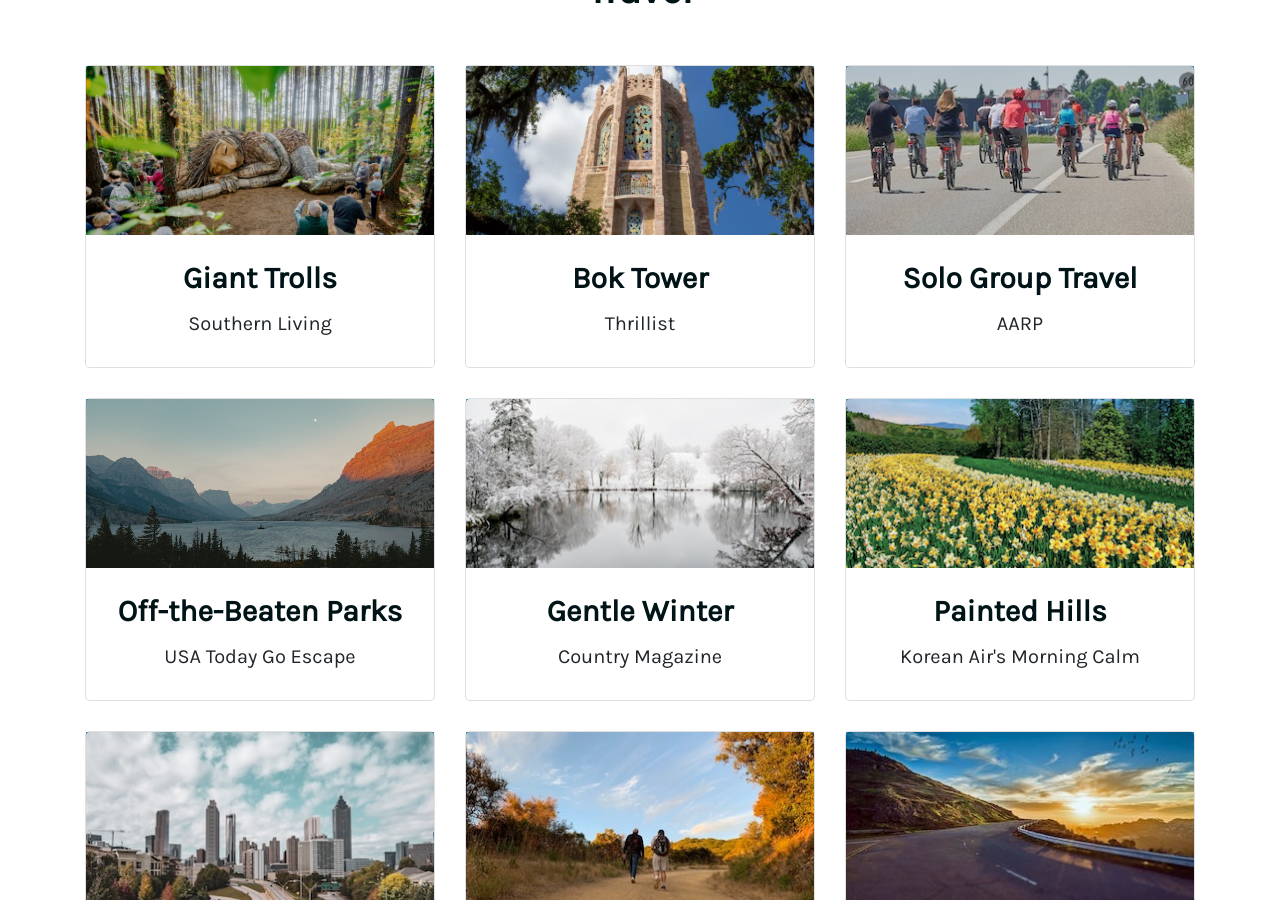
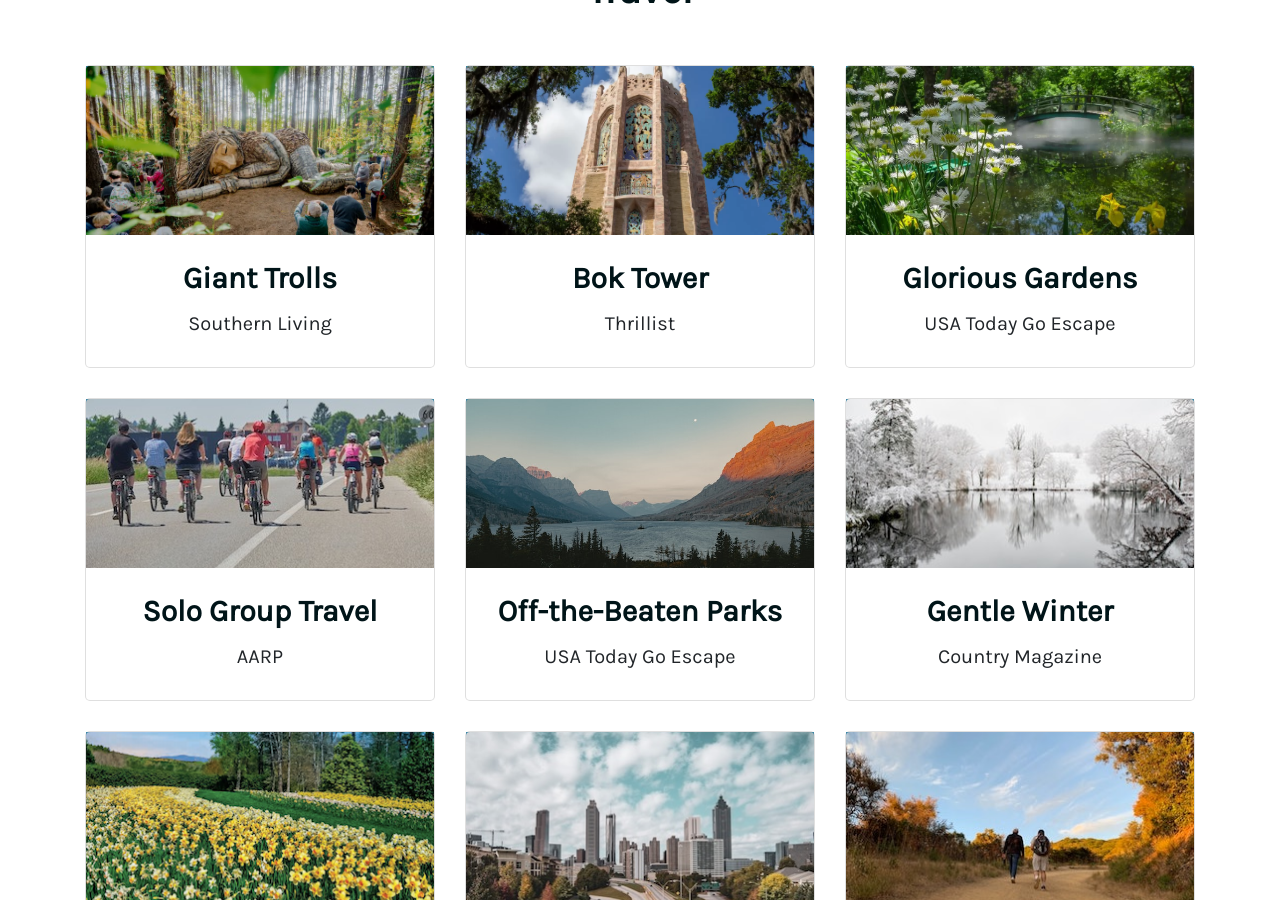
Before and after one commit to crodewig/crodewig.github.io, a Jekyll site: the page built from writing.html, in a window 1280 px wide and 900 px high, scrolled down 465 px. Built offline with Jekyll 4.4.1, drawn with Linux system fonts in a browser that asks for light colours.

Commit message:
added gardens article

```diff
--- a/_data/writing.yml
+++ b/_data/writing.yml
@@ -9,6 +9,11 @@
       publisher: Thrillist
       link: https://www.thrillist.com/travel/nation/visit-bok-tower-gardens-florida
       image: /assets/img/writing/bok-tower-in-florida.webp
+
+    - title: Glorious Gardens
+      publisher: USA Today Go Escape
+      link: /assets/pdf/Glorious Gardens_Rodewig_USA Today GoEscape Northeast_4-28-25.pdf
+      image: /assets/img/writing/grounds-for-sculpture-monet-bridge.jpg
 
     - title: Solo Group Travel
       publisher: AARP
```
Also changed, not shown: assets/img/writing/grounds-for-sculpture-monet-bridge.jpg (added), 1 other file.
